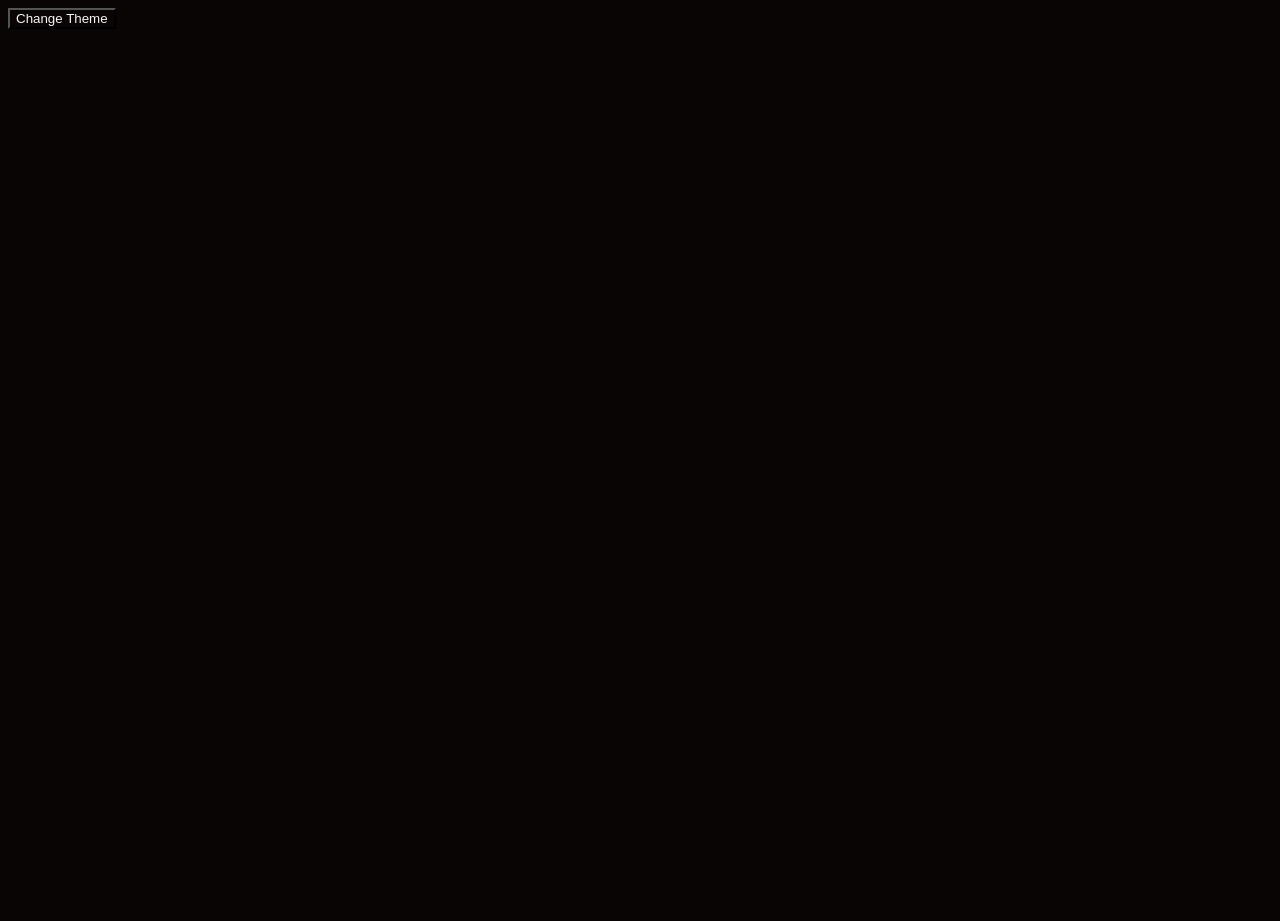
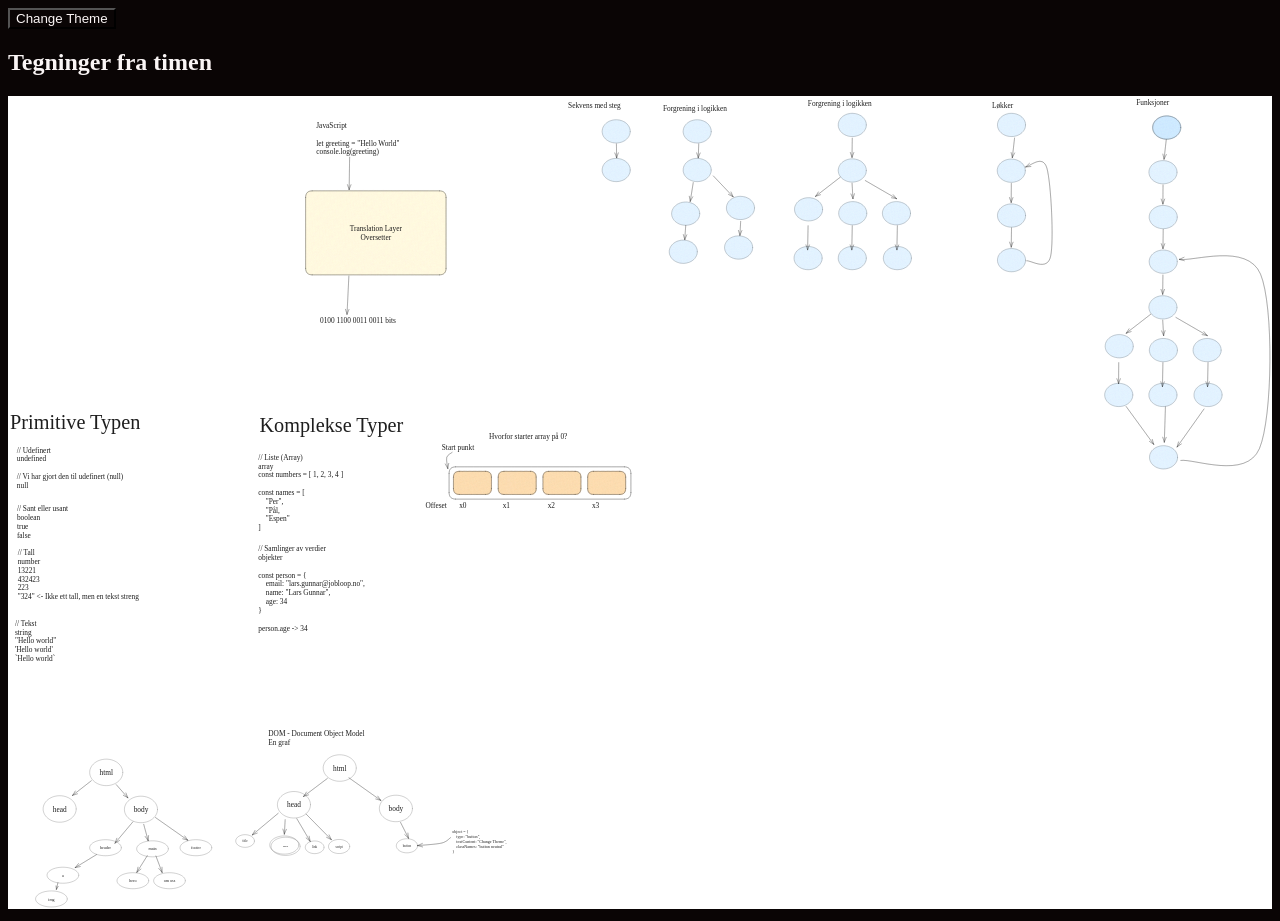
Before and after one commit to LarsGJobloop/kodeloftet-gruppe-8-intro-javascript, a website: page index.html in a window 1280 px wide. Before the commit the page ends 800 px from the top, so only its background shows below. Drawn offline with Linux system fonts and the light colour scheme.

Commit message:
add drawings

```diff
--- a/index.html
+++ b/index.html
@@ -13,6 +13,11 @@
 
   <button id="theme-changer" class="button">Change Theme</button>
 
+  <section>
+    <h2>Tegninger fra timen</h2>
+    <img style="width: 100%;" src="js-intro.svg" alt="">
+  </section>
+
 </body>
 
 </html>
```
Also changed, not shown: js-intro.svg (added).
